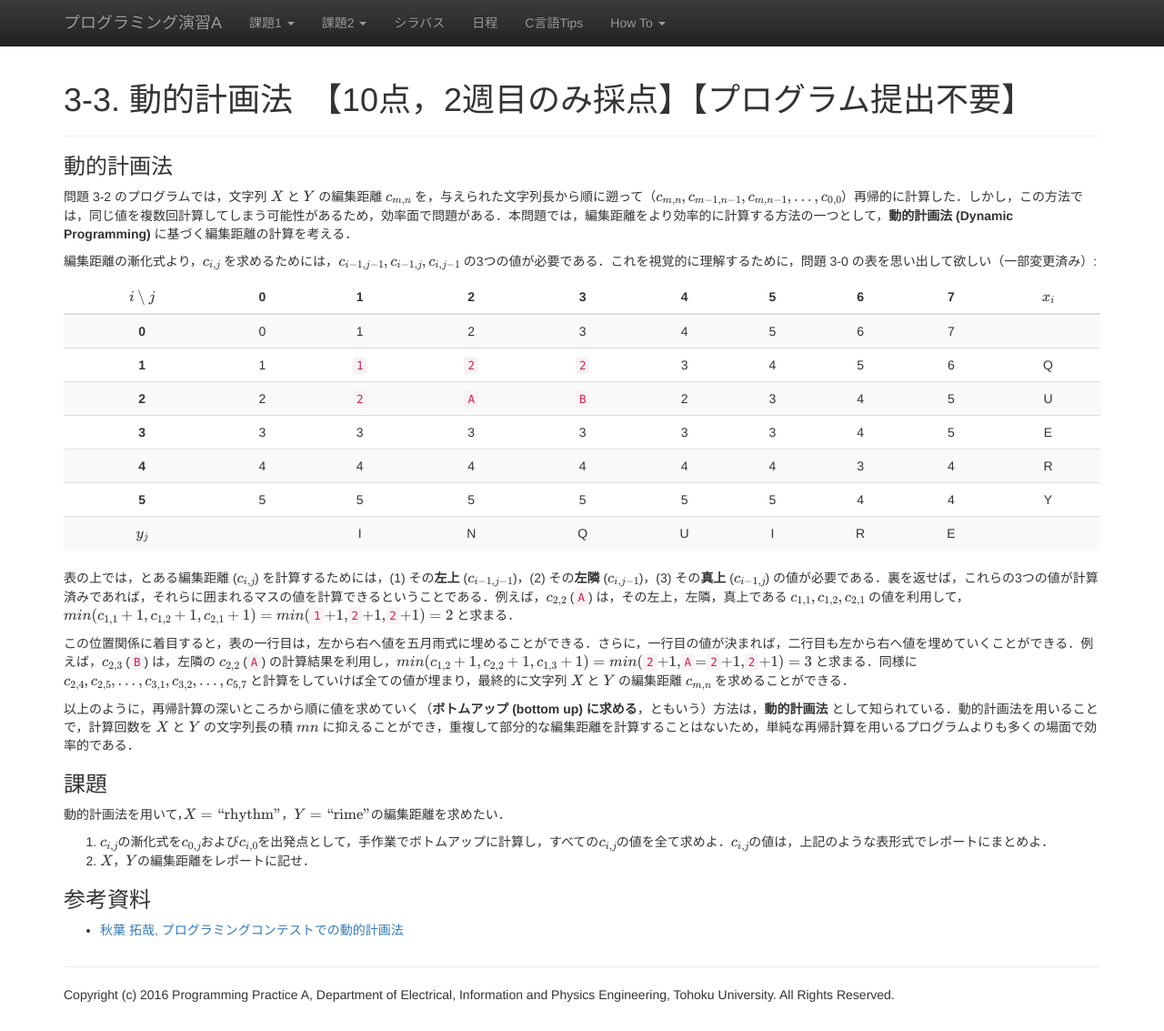
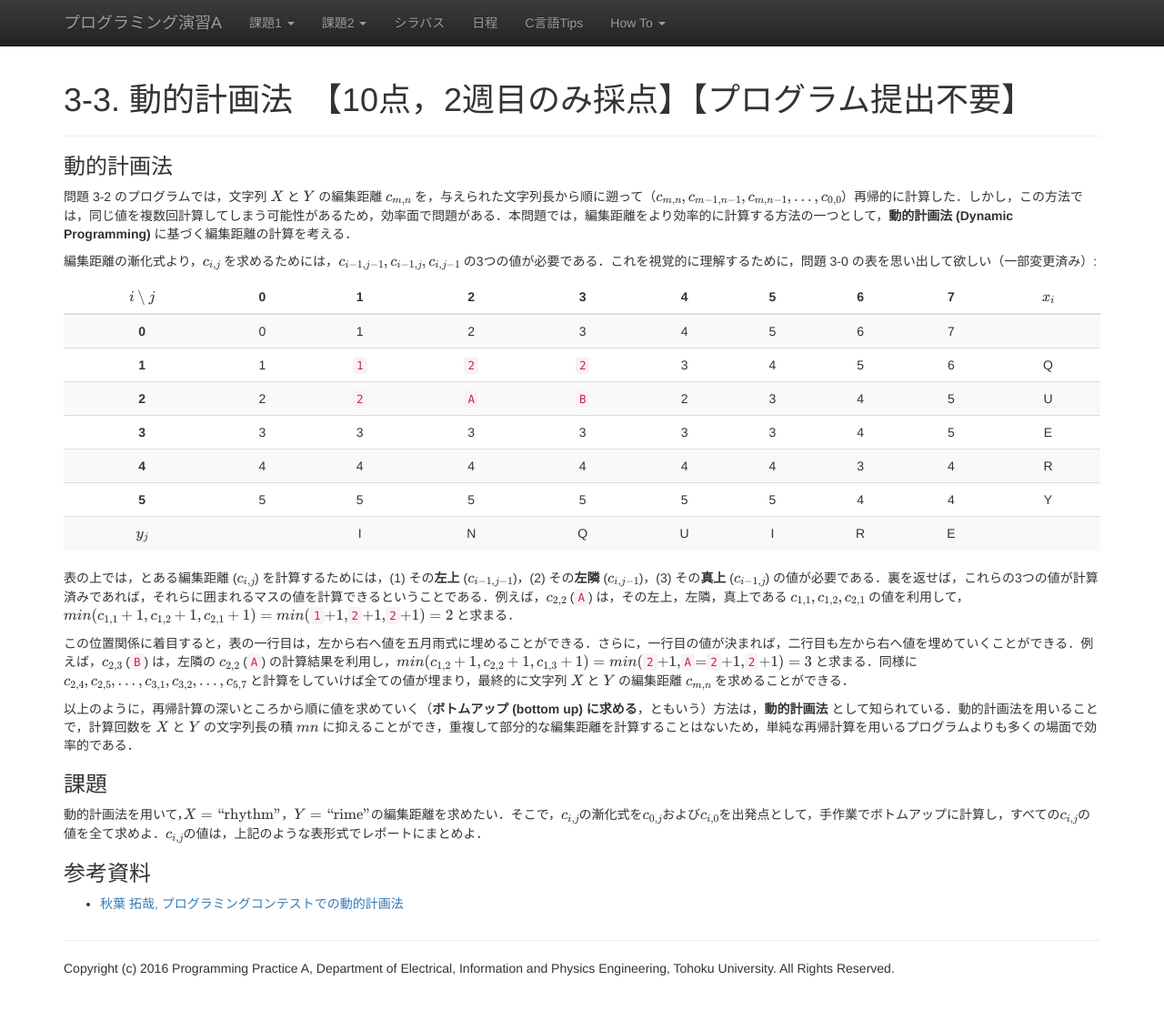
Before and after one commit to ecei-tohoku/ppa-public, a Jekyll site: the page built from kadai3tmp/p33.md, in a window 1280 px wide and 1133 px high. Shown: the whole window at 91% size. Built offline with Jekyll 4.4.1, drawn with Linux system fonts in a browser that asks for light colours; nearby versions of some CDN libraries; formulas are drawn with MathJax 3.

Commit message:
Update p33.md

```diff
--- a/kadai3tmp/p33.md
+++ b/kadai3tmp/p33.md
@@ -29,10 +29,7 @@
 
 ### 課題
 
-動的計画法を用いて，$X = \mbox{"rhythm"}$，$Y = \mbox{"rime"}$の編集距離を求めたい．
-
-1. $c_{i,j}$の漸化式を$c_{0,j}$および$c_{i,0}$を出発点として，手作業でボトムアップに計算し，すべての$c_{i,j}$の値を全て求めよ．$c_{i,j}$の値は，上記のような表形式でレポートにまとめよ．
-2. $X$，$Y$の編集距離をレポートに記せ．
+動的計画法を用いて，$X = \mbox{"rhythm"}$，$Y = \mbox{"rime"}$の編集距離を求めたい．そこで，$c_{i,j}$の漸化式を$c_{0,j}$および$c_{i,0}$を出発点として，手作業でボトムアップに計算し，すべての$c_{i,j}$の値を全て求めよ．$c_{i,j}$の値は，上記のような表形式でレポートにまとめよ．
 
 
 ### 参考資料
```
